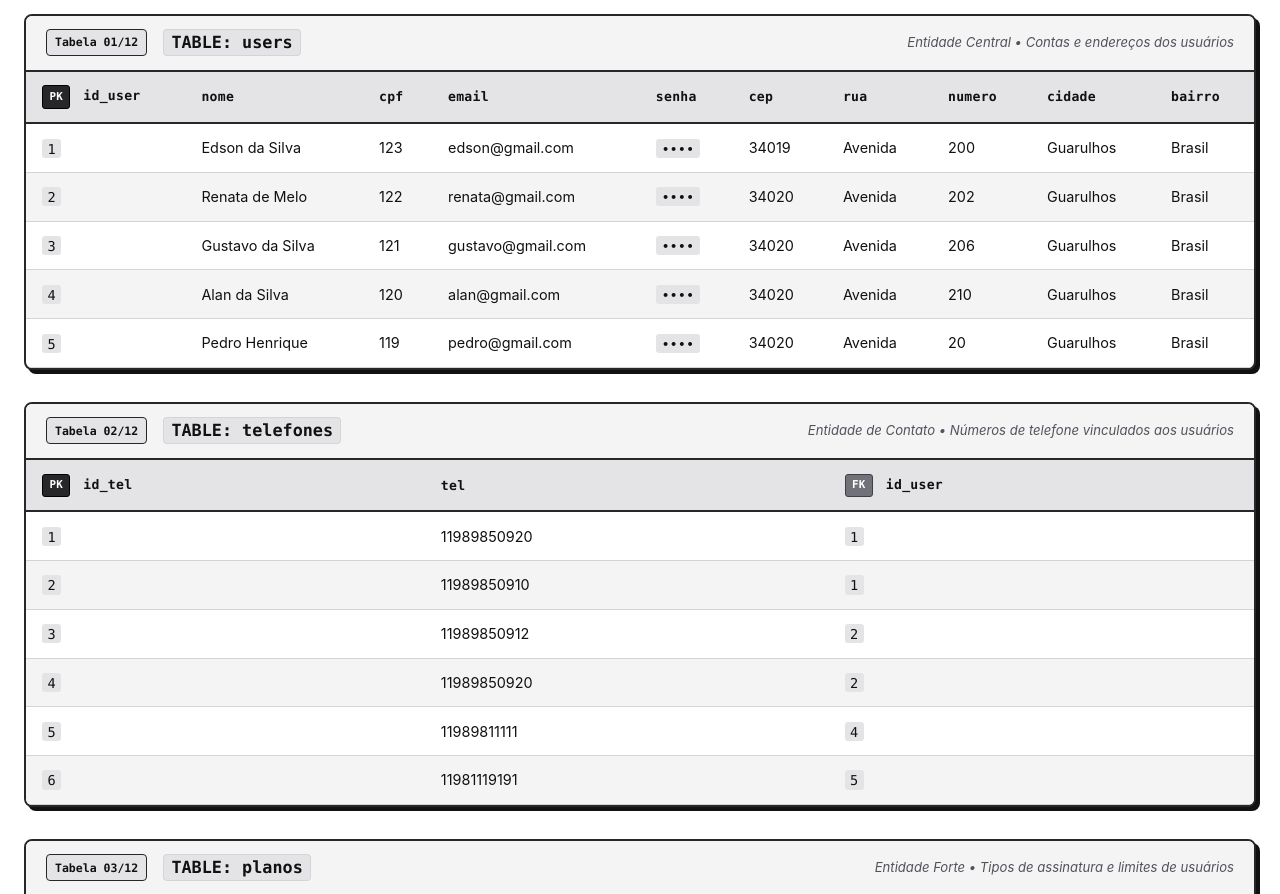
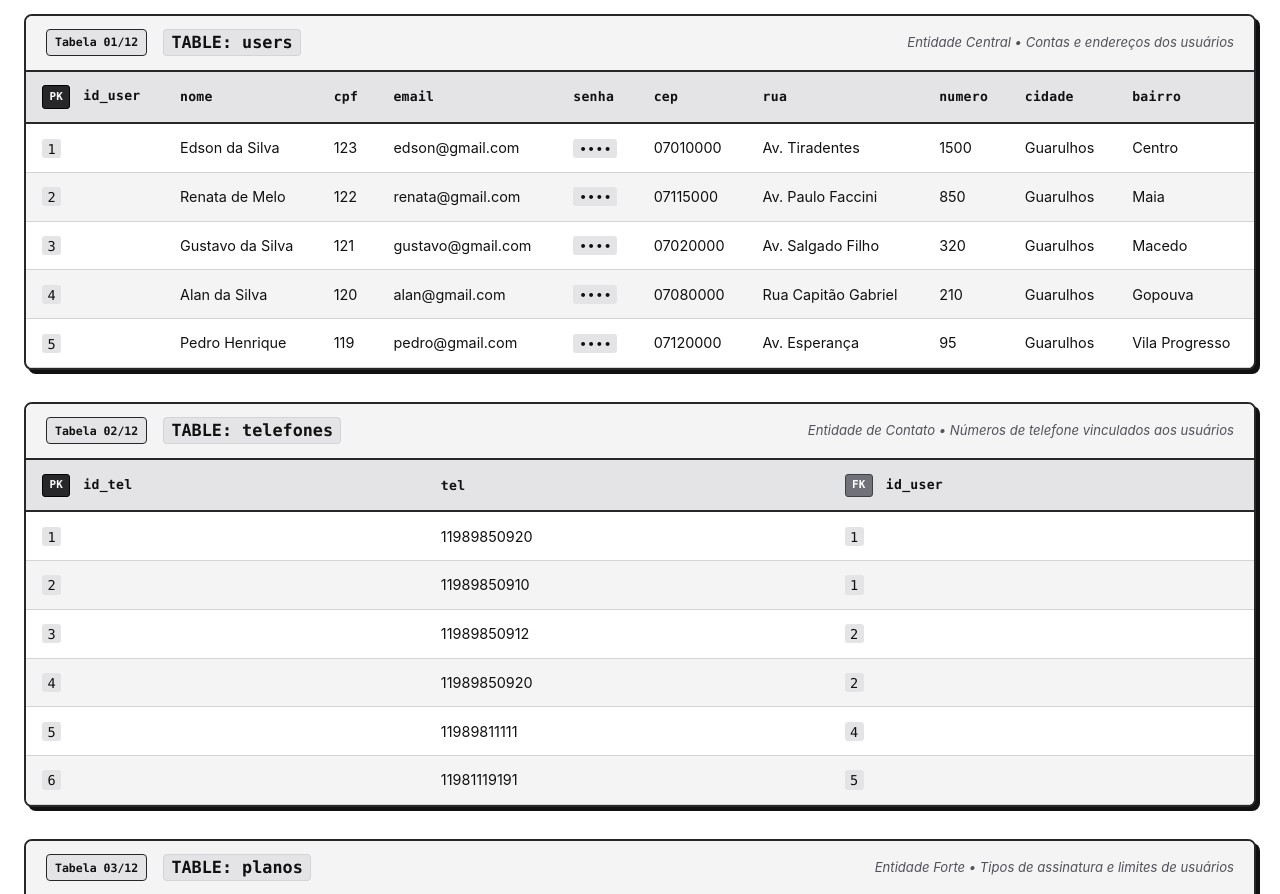
Before and after one commit to KelvinLeardini/apresentacao-modelagem-banco-de-dados, a plain HTML site: page index.html in a window 1280 px wide. Shown: the part 3700-4594 px from the top of the page. Drawn offline with Linux system fonts and the light colour scheme.

Commit message:
fix: preenche dados realistas de CEP, rua, numero e bairro na tabela users e nos scripts DML

```diff
--- a/index.html
+++ b/index.html
@@ -291,11 +291,11 @@
                     <td>123</td>
                     <td>edson@gmail.com</td>
                     <td><code>••••</code></td>
-                    <td>34019</td>
-                    <td>Avenida</td>
-                    <td>200</td>
+                    <td>07010000</td>
+                    <td>Av. Tiradentes</td>
+                    <td>1500</td>
                     <td>Guarulhos</td>
-                    <td>Brasil</td>
+                    <td>Centro</td>
                   </tr>
                   <tr>
                     <td><code>2</code></td>
@@ -303,11 +303,11 @@
                     <td>122</td>
                     <td>renata@gmail.com</td>
                     <td><code>••••</code></td>
-                    <td>34020</td>
-                    <td>Avenida</td>
-                    <td>202</td>
+                    <td>07115000</td>
+                    <td>Av. Paulo Faccini</td>
+                    <td>850</td>
                     <td>Guarulhos</td>
-                    <td>Brasil</td>
+                    <td>Maia</td>
                   </tr>
                   <tr>
                     <td><code>3</code></td>
@@ -315,11 +315,11 @@
                     <td>121</td>
                     <td>gustavo@gmail.com</td>
                     <td><code>••••</code></td>
-                    <td>34020</td>
-                    <td>Avenida</td>
-                    <td>206</td>
+                    <td>07020000</td>
+                    <td>Av. Salgado Filho</td>
+                    <td>320</td>
                     <td>Guarulhos</td>
-                    <td>Brasil</td>
+                    <td>Macedo</td>
                   </tr>
                   <tr>
                     <td><code>4</code></td>
@@ -327,11 +327,11 @@
                     <td>120</td>
                     <td>alan@gmail.com</td>
                     <td><code>••••</code></td>
-                    <td>34020</td>
-                    <td>Avenida</td>
+                    <td>07080000</td>
+                    <td>Rua Capitão Gabriel</td>
                     <td>210</td>
                     <td>Guarulhos</td>
-                    <td>Brasil</td>
+                    <td>Gopouva</td>
                   </tr>
                   <tr>
                     <td><code>5</code></td>
@@ -339,11 +339,11 @@
                     <td>119</td>
                     <td>pedro@gmail.com</td>
                     <td><code>••••</code></td>
-                    <td>34020</td>
-                    <td>Avenida</td>
-                    <td>20</td>
+                    <td>07120000</td>
+                    <td>Av. Esperança</td>
+                    <td>95</td>
                     <td>Guarulhos</td>
-                    <td>Brasil</td>
+                    <td>Vila Progresso</td>
                   </tr>
                 </tbody>
               </table>
@@ -1071,11 +1071,11 @@ INSERT planos (tipo, valor) VALUES
 
 -- 2. Usuarios
 INSERT users (nome, cpf, email, senha, cep, rua, numero, cidade, bairro) VALUES
-("Edson da Silva", 123, "edson@gmail.com", 1234, 34019, "Avenida", 200, "Guarulhos", "Brasil"),
-("Renata de Melo", 122, "renata@gmail.com", 1234, 34020, "Avenida", 202, "Guarulhos", "Brasil"),
-("Gustavo da Silva", 121, "gustavo@gmail.com", 1234, 34020, "Avenida", 206, "Guarulhos", "Brasil"),
-("Alan da Silva", 120, "alan@gmail.com", 1234, 34020, "Avenida", 210, "Guarulhos", "Brasil"),
-("Pedro Henrique", 119, "pedro@gmail.com", 1234, 34020, "Avenida", 20, "Guarulhos", "Brasil");
+("Edson da Silva", 123, "edson@gmail.com", 1234, "07010000", "Av. Tiradentes", 1500, "Guarulhos", "Centro"),
+("Renata de Melo", 122, "renata@gmail.com", 1234, "07115000", "Av. Paulo Faccini", 850, "Guarulhos", "Maia"),
+("Gustavo da Silva", 121, "gustavo@gmail.com", 1234, "07020000", "Av. Salgado Filho", 320, "Guarulhos", "Macedo"),
+("Alan da Silva", 120, "alan@gmail.com", 1234, "07080000", "Rua Capitão Gabriel", 210, "Guarulhos", "Gopouva"),
+("Pedro Henrique", 119, "pedro@gmail.com", 1234, "07120000", "Av. Esperança", 95, "Guarulhos", "Vila Progresso");
 
 -- 3. Telefone
 INSERT telefones (tel, id_user) VALUES
```
